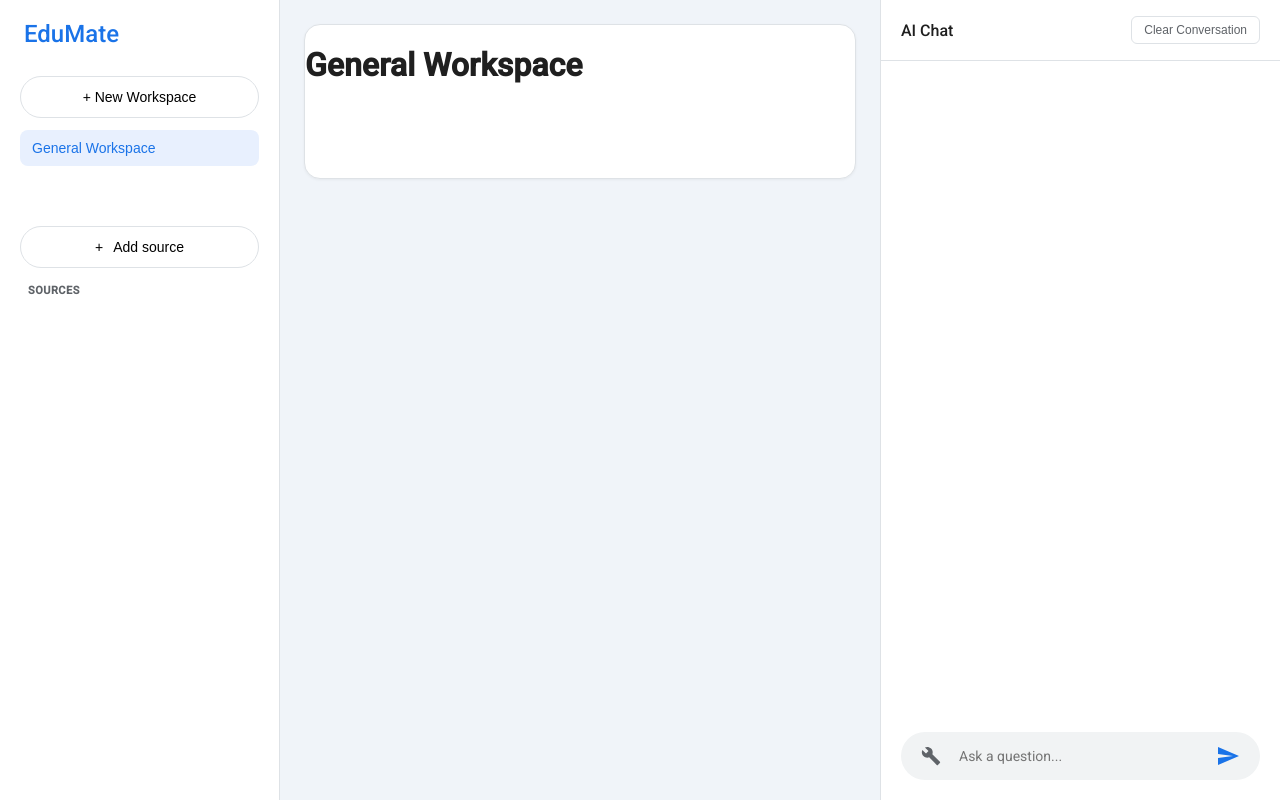
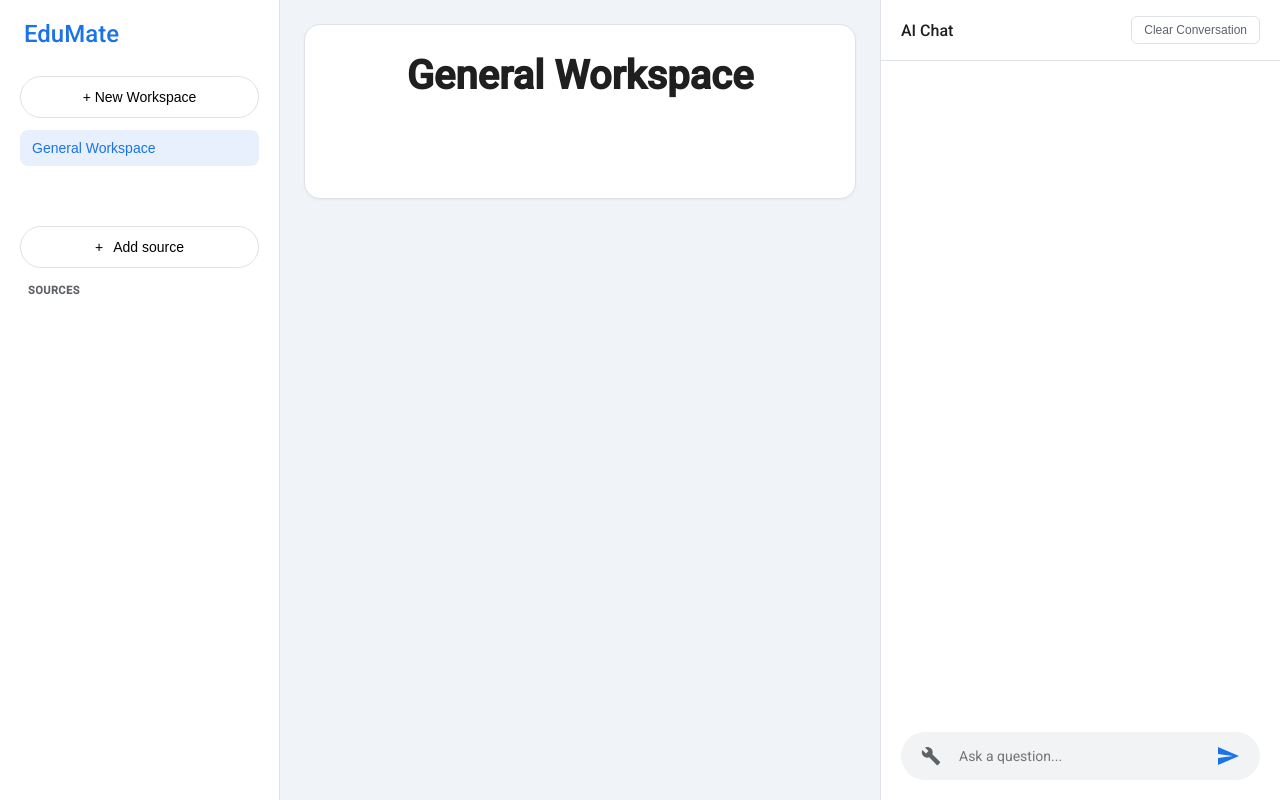
Before and after one commit to StakLabs/EduMate, a plain HTML site: page e.html in a window 1280 px wide. Drawn offline with nearby package versions, Linux system fonts and the light colour scheme; a web font is replaced by a local one.

Commit message:
Update styles.css

```diff
--- a/styles.css
+++ b/styles.css
@@ -18,6 +18,19 @@ body {
   color: var(--text-main);
   height: 100vh;
   overflow: hidden;
+}
+
+#you {
+  font-weight: 600px;
+}
+
+#activeDocTitle {
+  font-size: 18px;
+  font-weight: 750px;
+  font-size: 40px;
+  text-align: center;
+
+  color: var(--text-main);
 }
 
 .app-container {
```
